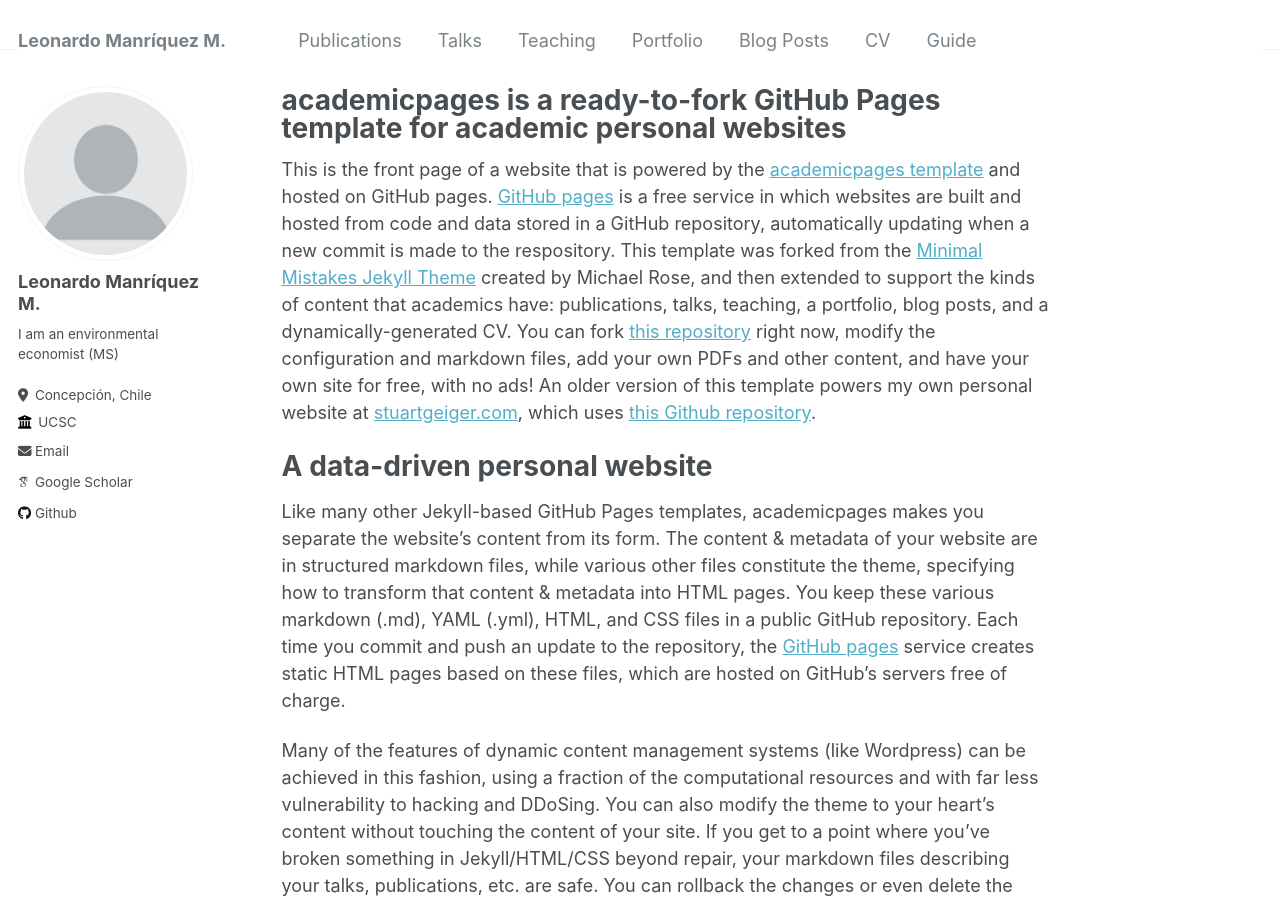
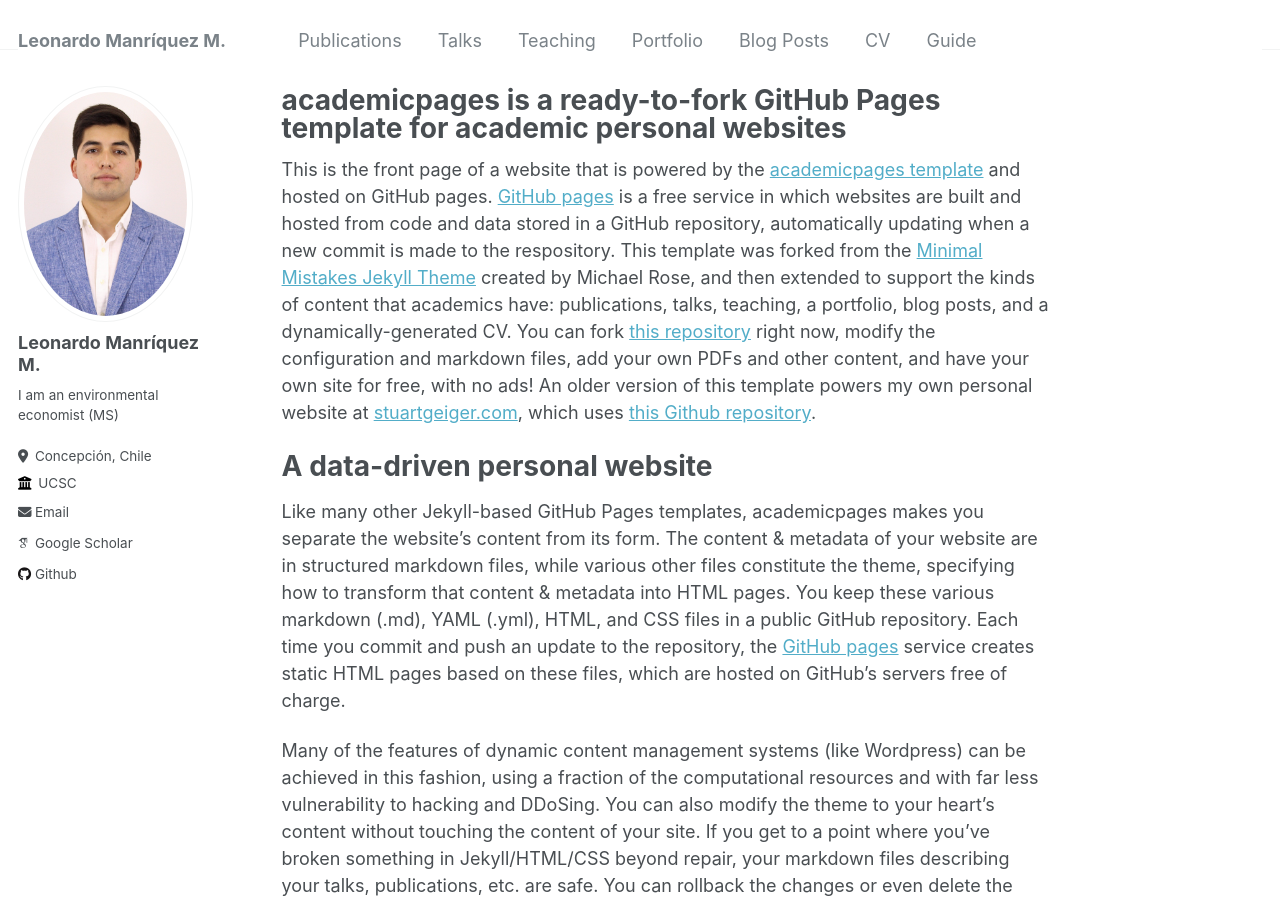
Before and after one commit to leomanriquezm/leomanriquezm.github.io, a Jekyll site: the page built from _pages/about.md, in a window 1280 px wide and 900 px high. Built offline with Jekyll 4.4.1, drawn with Linux system fonts in a browser that asks for light colours; some web fonts are replaced.

Commit message:
Update _config.yml

```diff
--- a/_config.yml
+++ b/_config.yml
@@ -21,7 +21,7 @@ repository               : "academicpages/academicpages.github.io"
 #               Additional customization can be done by editing /_includes/author-profile.html
 author:
   # Biographic information
-  avatar           : "profile.png"
+  avatar           : "FOTO.JPG"
   name             : "Leonardo Manríquez M."
   pronouns         : # example: "she/her"
   bio              : "I am an environmental economist (MS)"
```
